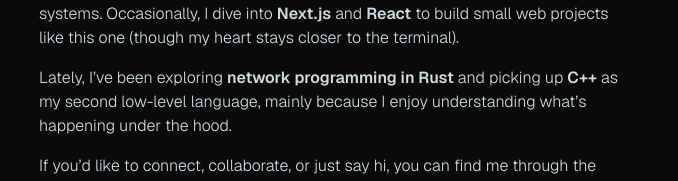
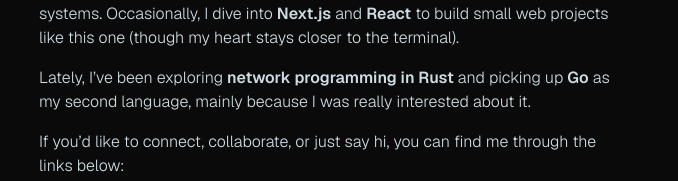
Before and after one commit to kostya-zero/homepage, a Next.js app: page / in a window 1280 px wide. Shown: the part 246-427 px from the top of the page, without its empty margins (307-985 px from the left). Built offline with nearby package versions, Linux system fonts and the light colour scheme; no server answers; a web font is replaced by a local one.

Commit message:
chore: edit text on root page

```diff
--- a/app/page.tsx
+++ b/app/page.tsx
@@ -40,8 +40,8 @@ export default function Home() {
                 my heart stays closer to the terminal).
             </Text>
             <Text>
-                Lately, I’ve been exploring <Bold>network programming in Rust</Bold> and picking up <Bold>C++</Bold> as
-                my second low-level language, mainly because I enjoy understanding what’s happening under the hood.
+                Lately, I’ve been exploring <Bold>network programming in Rust</Bold> and picking up <Bold>Go</Bold> as
+                my second language, mainly because I was really interested about it.
             </Text>
             <Text>If you’d like to connect, collaborate, or just say hi, you can find me through the links below:</Text>
             <div className="flex flex-col gap-4 items-center mb-4 text-foreground">
```
